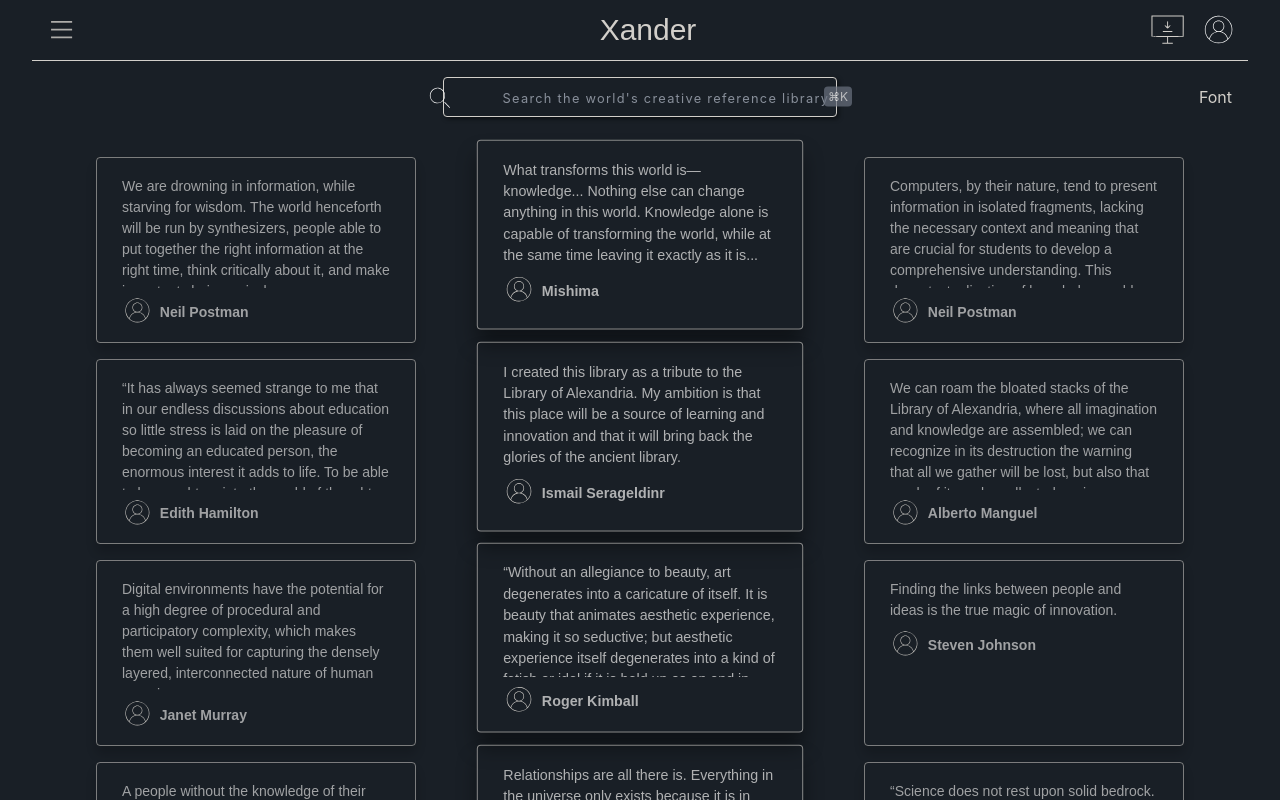
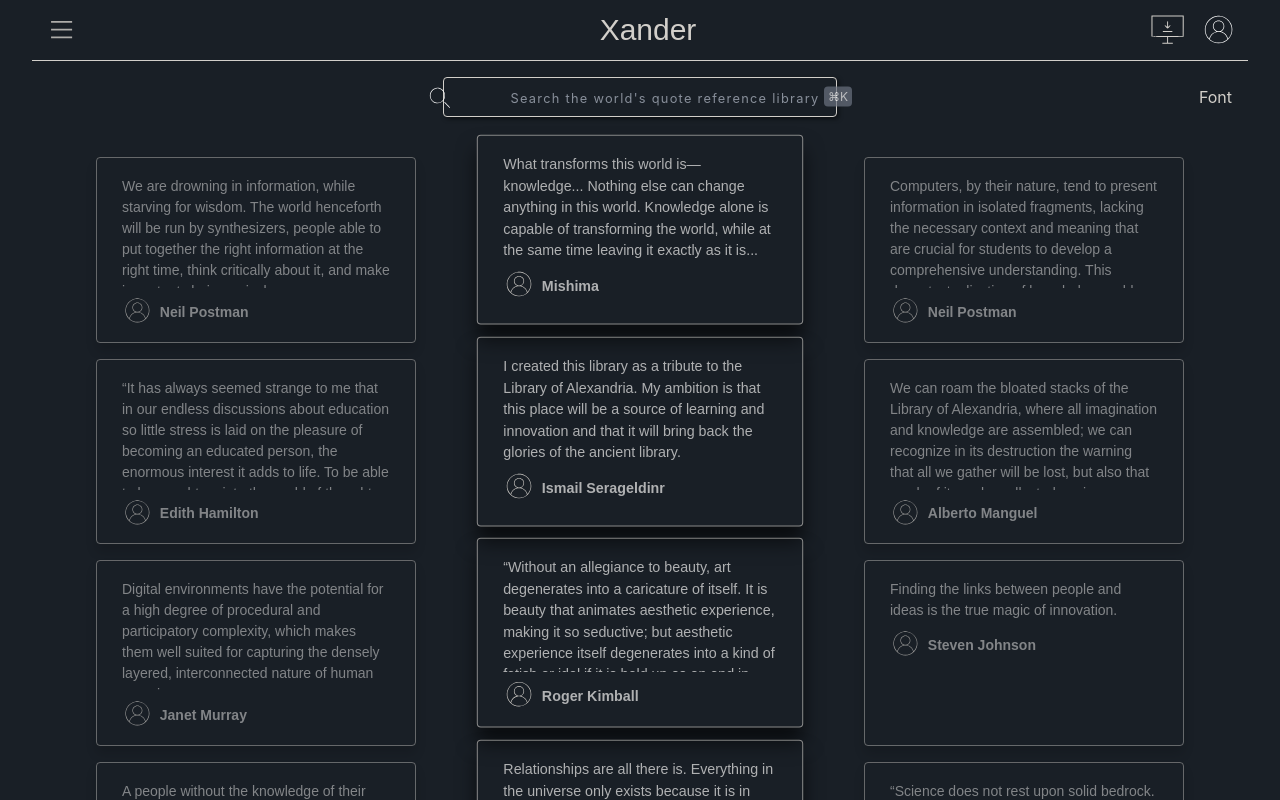
Before and after one commit to scmacoll/xander.com, a Next.js app: page / in a window 1280 px wide. Shown: the top 800 px of the page. Built offline with nearby package versions, Linux system fonts and the light colour scheme.

Commit message:
fixed focus point

```diff
--- a/src/app/components/Content/Content.module.scss
+++ b/src/app/components/Content/Content.module.scss
@@ -25,18 +25,18 @@
 
 .leftCard {
     box-shadow: 0 8px 12px rgba(0, 0, 0, 0.2);
-    opacity: .9;
+    opacity: .7;
     transition: box-shadow 0.1s ease-in-out, transform 0.1s ease-in-out;
 }
 .rightCard {
     box-shadow: 0 8px 12px rgba(0, 0, 0, 0.2);
-    opacity: .9;
+    opacity: .7;
     transition: box-shadow 0.1s ease-in-out, transform 0.1s ease-in-out;
 }
 
 .middleCard {
-    transform: scale(1.02) translateY(-15px) translateZ(0); /* Scale up the card */
-    box-shadow: 0 15px 20px rgba(0, 0, 0, 0.4);
+    transform: scale(1.02) translateY(-20px) translateZ(0); /* Scale up the card */
+    box-shadow: 0 15px 20px rgba(0, 0, 0, 0.6);
     z-index: 2; /* Ensure it stays above the other cards */
     transition: box-shadow 0.1s ease-in-out, transform 0.1s ease-in-out;
 }
@@ -50,7 +50,7 @@
     opacity: 1;
 }
 .middleCard:hover {
-    box-shadow: 0 15px 20px rgba(0, 0, 0, 0.7);
+    box-shadow: 0 15px 20px rgba(0, 0, 0, 0.8);
 }
 
 
--- a/src/app/components/Search/Search.module.scss
+++ b/src/app/components/Search/Search.module.scss
@@ -11,7 +11,7 @@
   background: rgb(var(--background-start-rgb));
   /* text-indent: 10%; */
   /* text-indent: 15%; */
-  text-indent: 15%;
+  text-indent: 17%;
   cursor: text;
   box-shadow: 2px 2px 4px 0 rgba(0, 0, 0, 0.5);
   /* box-shadow: 1px 1px 2px 0 rgba(var(--foreground-rgb)); */
--- a/src/app/components/Search/Search.tsx
+++ b/src/app/components/Search/Search.tsx
@@ -46,7 +46,7 @@ const Search = () => {
           type="text"
           id="search"
           name="q"
-          placeholder="Search the world's creative reference library"
+          placeholder="Search the world's quote reference library"
         />
         <button
           style={{ transform: 'translateX(16.5em) translateY(.8em)' }}
```
